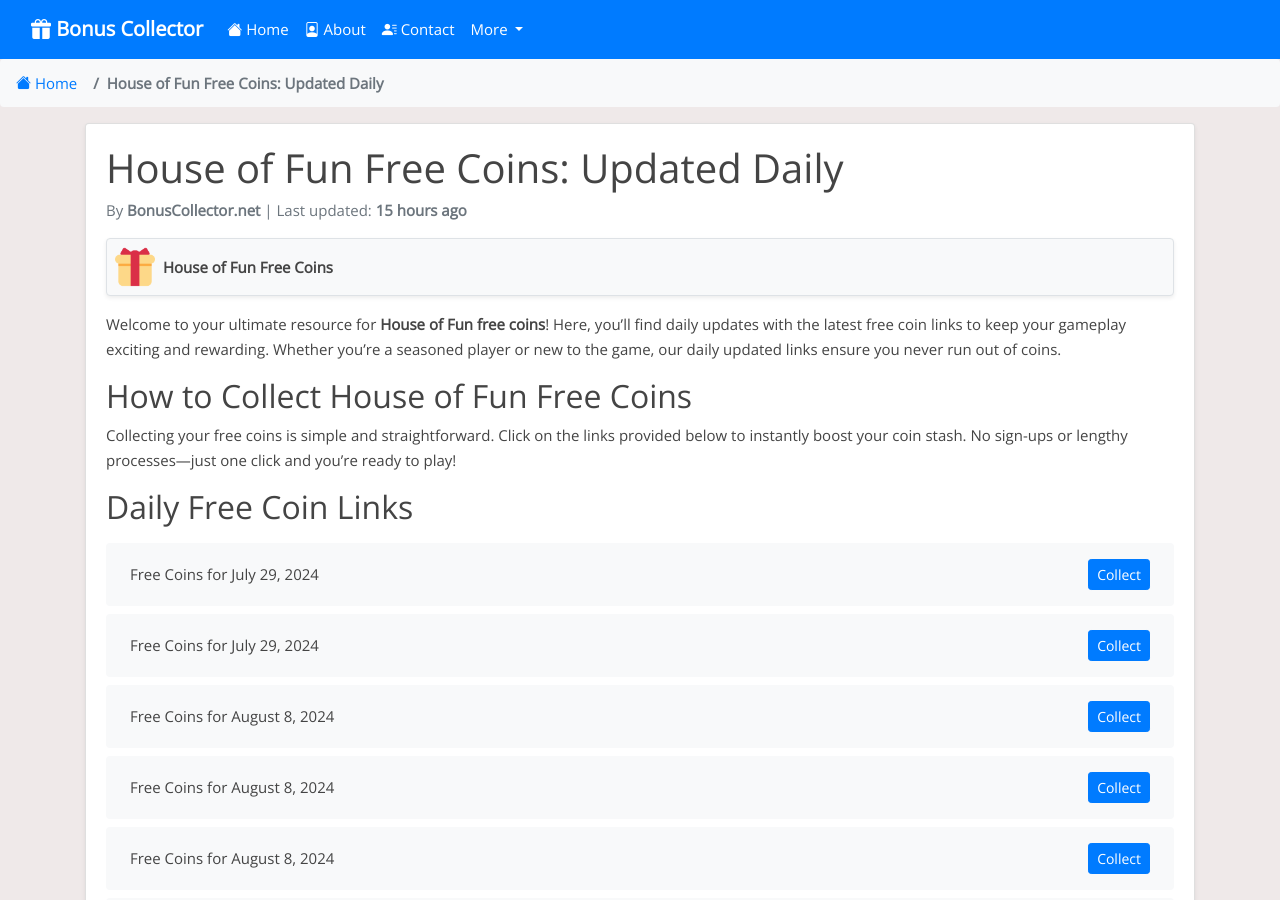
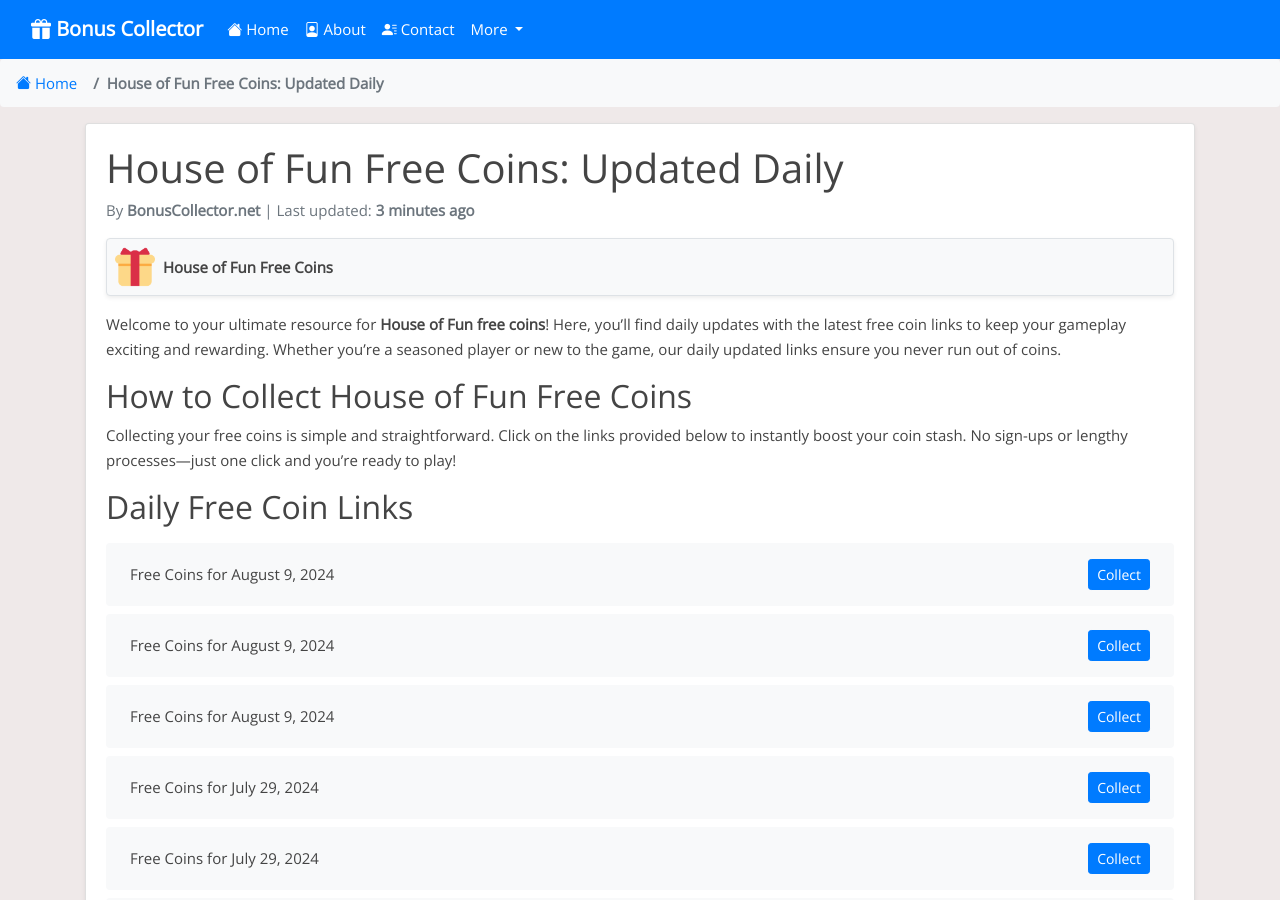
Before and after one commit to Prollad99/bs-net, a Jekyll site: the page built from _posts/2024-06-29-house-of-fun.md, in a window 1280 px wide and 900 px high. Built offline with Jekyll 4.4.1, drawn with Linux system fonts in a browser that asks for light colours; nearby versions of some CDN libraries; comment, search, counter and statistics services are not loaded; some of the changed text lies outside the part shown.

Commit message:
Update house-of-fun reward links and last modified date

```diff
--- a/_data/include_files.yml
+++ b/_data/include_files.yml
@@ -11,7 +11,7 @@
   last_modified: 2024-08-08 12:11:57
 
 house-of-fun.html:
-  last_modified: 2024-08-08 12:11:45
+  last_modified: 2024-08-09 03:33:35
 
 cash-frenzy.html:
   last_modified: 2024-08-09 03:07:54
--- a/_includes/house-of-fun.html
+++ b/_includes/house-of-fun.html
@@ -1,4 +1,16 @@
 <ul class="list-group mt-3 mb-4">
+  <li class="list-group-item d-flex justify-content-between align-items-center">
+    <span>Free Coins for August 9, 2024</span>
+    <a href="https://playtika.onelink.me/hof/w4blbwsu?af_dp=hof%3A%2F%2F&af_force_deeplink=true&c_id=2024M8D8_23&s_id=1060&deeplink=eyJpZCI6IjRkNTgwOGJkLWNkNWQtNDYxZC1hM2RmLTIwYzU5NjA1MTI1YyIsImFjIjoiaG9mX2dpZnRfY291cG9uIn0=" class="btn btn-primary btn-sm">Collect</a>
+  </li>
+  <li class="list-group-item d-flex justify-content-between align-items-center">
+    <span>Free Coins for August 9, 2024</span>
+    <a href="https://playtika.onelink.me/hof/w4blbwsu?af_dp=hof%3A%2F%2F&af_force_deeplink=true&c_id=2024M8D8_19&s_id=1060&deeplink=eyJpZCI6ImIyMGYzYjdhLWI4YzYtNGFjMy1iZjlhLWVhYjc1MGRmNzg4YiIsImFjIjoiaG9mX2dpZnRfY291cG9uIn0=" class="btn btn-primary btn-sm">Collect</a>
+  </li>
+  <li class="list-group-item d-flex justify-content-between align-items-center">
+    <span>Free Coins for August 9, 2024</span>
+    <a href="https://playtika.onelink.me/hof/w4blbwsu?af_dp=hof%3A%2F%2F&af_force_deeplink=true&c_id=2024M8D8_07&s_id=1060&deeplink=eyJpZCI6IjFiYzhkZDA3LWI1NDUtNDQ4My1hNjJmLTcwOTFkYjUxYjQ0YiIsImFjIjoiaG9mX2dpZnRfY291cG9uIn0=" class="btn btn-primary btn-sm">Collect</a>
+  </li>
   <li class="list-group-item d-flex justify-content-between align-items-center">
     <span>Free Coins for July 29, 2024</span>
     <a href="https://playtika.onelink.me/hof/w4blbwsu?af_force_deeplink=true&deeplink=eyJpZCI6IjAyMTRjNDZjLWU5M2MtNGE2Yy1hNTIzLTJhMDVjMWQ3N2UyZCIsImFjIjoiaG9mX2dpZnRfY291cG9uIn0=" class="btn btn-primary btn-sm">Collect</a>
@@ -387,16 +399,4 @@
     <span>Free Coins for July 22, 2024</span>
     <a href="https://playtika.onelink.me/hof/w4blbwsu?af_dp=hof%3A%2F%2F&af_force_deeplink=true&c_id=2024M7D21_07&s_id=1060&deeplink=eyJpZCI6IjM3NWU2NGY1LTAzNjQtNDdiZS04ZGRmLWRmY2UyYmI0ODU1MiIsImFjIjoiaG9mX2dpZnRfY291cG9uIn0=" class="btn btn-primary btn-sm">Collect</a>
   </li>
-  <li class="list-group-item d-flex justify-content-between align-items-center">
-    <span>Free Coins for July 21, 2024</span>
-    <a href="https://playtika.onelink.me/hof/w4blbwsu?af_dp=hof%3A%2F%2F&af_force_deeplink=true&c_id=2024M7D20_23&s_id=1060&deeplink=eyJpZCI6IjFlODljZDQyLTA5ZDItNGY4MC05ZWRkLTlmOWZlOGJkM2U2MSIsImFjIjoiaG9mX2dpZnRfY291cG9uIn0=" class="btn btn-primary btn-sm">Collect</a>
-  </li>
-  <li class="list-group-item d-flex justify-content-between align-items-center">
-    <span>Free Coins for July 21, 2024</span>
-    <a href="https://playtika.onelink.me/hof/w4blbwsu?af_dp=hof%3A%2F%2F&af_force_deeplink=true&c_id=2024M7D20_19&s_id=1060&deeplink=eyJpZCI6ImFlODA2ODM1LTYwN2EtNDNlZi05MzE3LTU2MTcyMmU3MmFjNCIsImFjIjoiaG9mX2dpZnRfY291cG9uIn0=" class="btn btn-primary btn-sm">Collect</a>
-  </li>
-  <li class="list-group-item d-flex justify-content-between align-items-center">
-    <span>Free Coins for July 21, 2024</span>
-    <a href="https://playtika.onelink.me/hof/w4blbwsu?af_dp=hof%3A%2F%2F&af_force_deeplink=true&c_id=2024M7D20_07&s_id=1060&deeplink=eyJpZCI6IjdmMmIzZDA5LTgzZmQtNGI4OC05YjY2LWY3NzZhMTZhYWNmNCIsImFjIjoiaG9mX2dpZnRfY291cG9uIn0=" class="btn btn-primary btn-sm">Collect</a>
-  </li>
 </ul>
```
Also changed, not shown: links-json/house-of-fun.json (+12 -12 lines).
